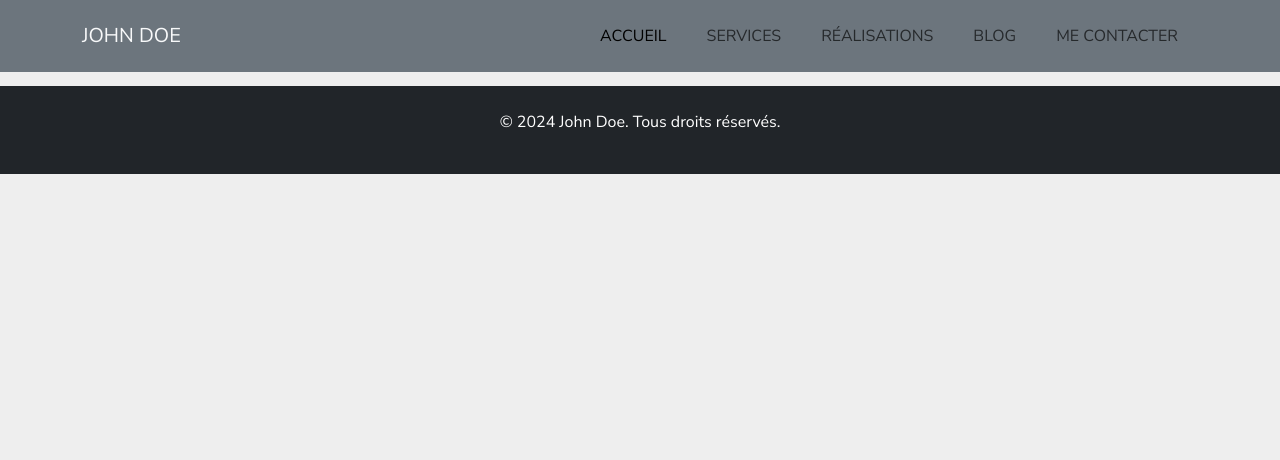
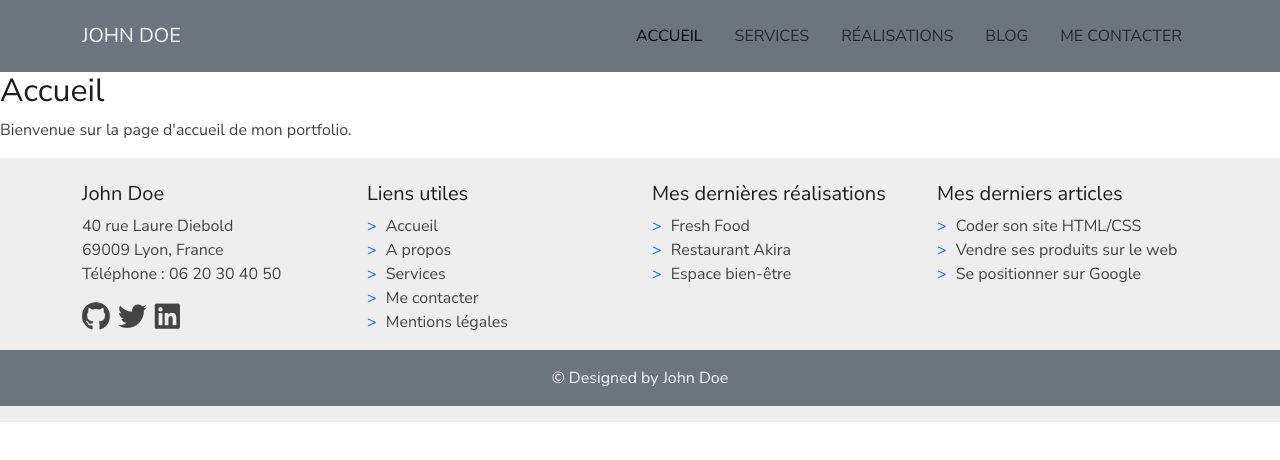
Before and after one commit to MonLucCo/CEF_Responsive-Design-CV-Online_Test-version, a React (Create React App) app in the folder cv-online/: page / in a window 1280 px wide. Shown: the top 460 px of the page. Built offline with nearby package versions, Linux system fonts and the light colour scheme.

Commit message:
Etape6__Réalisation du Footer et gestion des événément (Scroll Top). Correction du Header pour harmonisation de rendu et gestion des événements dans App. Modification de App pour harmonisation dans Main (Composant fonctionnel) des événéments

```diff
--- a/cv-online/src/App.js
+++ b/cv-online/src/App.js
@@ -1,5 +1,5 @@
-import React from 'react';
-import { BrowserRouter as Router, Routes, Route } from 'react-router-dom';
+import React, { useEffect } from 'react';
+import { BrowserRouter as Router, Routes, Route, useLocation } from 'react-router-dom';
 import Home from './pages/Home';
 import Services from './pages/Services';
 import Projects from './pages/Projects';
@@ -14,8 +14,69 @@ import './assets/styles/App.css';
 const App = () => {
   return (
     <Router>
+      <Main />
+    </Router>
+  );
+}
+
+const Main = () => {
+  const location = useLocation();
+
+  useEffect(() => {
+    const scrollTopButton = document.querySelector('.scroll-top');
+    const mainContent = document.querySelector('.main-content');
+    const header = document.querySelector('header');
+    const navbarToggler = document.querySelector('.navbar-toggler');
+    const navLinks = document.querySelectorAll('.nav-link');
+
+    const handleScroll = () => {
+      if (window.scrollY > 100) {
+        scrollTopButton.classList.remove('d-none');
+      } else {
+        scrollTopButton.classList.add('d-none');
+      }
+    };
+
+    const setPaddingTop = () => {
+      const headerHeight = header.offsetHeight;
+      mainContent.style.paddingTop = `${headerHeight}px`;
+    };
+
+    const closeNavbar = (event) => {
+      const navbarCollapse = document.querySelector('.navbar-collapse');
+      const targetPath = event.currentTarget.getAttribute('href');
+      if (navbarCollapse.classList.contains('show')) {
+        navbarToggler.click();
+      }
+      if (location.pathname !== targetPath) {
+        window.scrollTo({ top: 0, behavior: 'smooth' });
+      }
+    };
+
+    document.addEventListener('scroll', handleScroll);
+    window.addEventListener('resize', setPaddingTop);
+
+    navLinks.forEach(link => {
+      link.addEventListener('click', closeNavbar);
+    });
+
+    setPaddingTop();
+
+    scrollTopButton.addEventListener('click', () => {
+      window.scrollTo({ top: 0, behavior: 'smooth' });
+    });
+
+    return () => {
+      document.removeEventListener('scroll', handleScroll);
+      window.removeEventListener('resize', setPaddingTop);
+      navLinks.forEach(link => { link.removeEventListener('click', closeNavbar); });
+    };
+  }, []);
+
+  return (
+    <>
       <Header />
-      <main className="container">
+      <main className="main-content">
         <Routes>
           <Route path="/" element={<Home />} />
           <Route path="/services" element={<Services />} />
@@ -27,7 +88,7 @@ const App = () => {
         </Routes>
       </main>
       <Footer />
-    </Router>
+    </>
   );
 };
 
--- a/cv-online/src/assets/styles/App.css
+++ b/cv-online/src/assets/styles/App.css
@@ -1,5 +1,5 @@
 body {
-    background-color: var(--background-color);
+    /* background-color: var(--background-color); */
     color: var(--text-color);
     font-family: 'Nunito Sans', sans-serif;
 }
@@ -21,3 +21,8 @@ strong {
 .btn-primary {
     background-color: var(--primary-color);
 }
+
+.main-content {
+    /* Le padding-top sera défini dynamiquement par JavaScript */
+    padding-top: 0;
+}
--- /dev/null
+++ b/cv-online/src/assets/styles/Footer.css
@@ -0,0 +1,42 @@
+.footer {
+    background-color: var(--background-color);
+}
+
+.footer .fab {
+    /* Augmenter la taille des icônes */
+    font-size: 1.8rem;
+    /* Couleur sombre pour les icônes */
+    color: var(--text-color);
+}
+
+.footer .fab:hover {
+    color: var(--link-hover--light);
+}
+
+.custom-list li::before {
+    content: "> ";
+    /* Utiliser la couleur primaire */
+    color: var(--primary-color);
+    margin-right: 5px;
+}
+
+.custom-link {
+    /* Utiliser la couleur des titres */
+    color: var(--titre-color);
+    /* Pas de souligné sur les liens */
+    text-decoration: none;
+}
+
+.custom-link:hover {
+    /* Souligner les liens au survol */
+    text-decoration: underline;
+}
+
+.scroll-top {
+    background-color: var(--backgroung-color--btn-scroll-top);
+}
+
+.scroll-top:hover {
+    background-color: var(--link-hover);
+    color: var(--text-color);
+}
--- a/cv-online/src/assets/styles/variables.css
+++ b/cv-online/src/assets/styles/variables.css
@@ -11,4 +11,8 @@
     --primary-color: #0d6efd;
     /* Effet survol d'un lien */
     --link-hover: rgba(255, 255, 255, 0.8);
+    --link-hover--light: rgba(, , , 0.8);
+
+    /* Couleur spécifique Bouton Scroll-Up*/
+    --backgroung-color--btn-scroll-top: #298eff;
 }
--- a/cv-online/src/components/Footer.jsx
+++ b/cv-online/src/components/Footer.jsx
@@ -1,10 +1,58 @@
 import React from 'react';
+import { Link } from 'react-router-dom';
+import '../assets/styles/Footer.css';
 
 const Footer = () => {
     return (
-        <footer className="bg-dark text-white py-4">
-            <div className="container text-center">
-                <p>&copy; 2024 John Doe. Tous droits réservés.</p>
+        <footer className="footer py-3">
+            <div className="container">
+                <div className="row">
+                    <div className="col-12 col-md-6 col-lg-3 pt-2">
+                        <h5>John Doe</h5>
+                        <p>40 rue Laure Diebold<br />69009 Lyon, France<br />Téléphone : 06 20 30 40 50</p>
+                        <a href="https://github.com/github-john-doe" target="_blank" rel="noopener noreferrer nofollow" className="me-2">
+                            <i className="fab fa-github"></i>
+                        </a>
+                        <a href="https://twitter.com/johndoe" target="_blank" rel="noopener noreferrer nofollow" className="me-2">
+                            <i className="fab fa-twitter"></i>
+                        </a>
+                        <a href="https://linkedin.com/in/johndoe123" target="_blank" rel="noopener noreferrer nofollow">
+                            <i className="fab fa-linkedin"></i>
+                        </a>
+                    </div>
+                    <div className="col-12 col-md-6 col-lg-3 pt-2">
+                        <h5>Liens utiles</h5>
+                        <ul className="list-unstyled custom-list">
+                            <li><Link to="/" className="custom-link">Accueil</Link></li>
+                            <li><Link to="/about" className="custom-link">A propos</Link></li>
+                            <li><Link to="/services" className="custom-link">Services</Link></li>
+                            <li><Link to="/contact" className="custom-link">Me contacter</Link></li>
+                            <li><Link to="/legal-notice" className="custom-link">Mentions légales</Link></li>
+                        </ul>
+                    </div>
+                    <div className="col-12 col-md-6 col-lg-3 pt-2">
+                        <h5>Mes dernières réalisations</h5>
+                        <ul className="list-unstyled custom-list">
+                            <li><Link to="/projects/fresh-food" className="custom-link">Fresh Food</Link></li>
+                            <li><Link to="/projects/akira" className="custom-link">Restaurant Akira</Link></li>
+                            <li><Link to="/projects/wellness" className="custom-link">Espace bien-être</Link></li>
+                        </ul>
+                    </div>
+                    <div className="col-12 col-md-6 col-lg-3 pt-2">
+                        <h5>Mes derniers articles</h5>
+                        <ul className="list-unstyled custom-list">
+                            <li><Link to="/blog/html-css" className="custom-link">Coder son site HTML/CSS</Link></li>
+                            <li><Link to="/blog/sell-products" className="custom-link">Vendre ses produits sur le web</Link></li>
+                            <li><Link to="/blog/google-ranking" className="custom-link">Se positionner sur Google</Link></li>
+                        </ul>
+                    </div>
+                </div>
+            </div>
+            <div className="bg-secondary text-center text-light py-2">
+                <p className='mb-0 py-2'>&copy; Designed by John Doe</p>
+                <button className="btn scroll-top d-none mt-2">
+                    <i className="fas fa-angles-up me-2"></i>Retour en haut
+                </button>
             </div>
         </footer>
     );
--- a/cv-online/src/components/Header.jsx
+++ b/cv-online/src/components/Header.jsx
@@ -4,37 +4,37 @@ import '../assets/styles/Header.css';
 
 const Header = () => {
     return (
-        <header>
-            <nav className="navbar navbar-expand-lg bg-secondary text-light text-uppercase fixed-top" id="mainNav">
-                <div className="container">
+        <header className="header bg-secondary fixed-top">
+            <div className="container">
+                <nav className="navbar navbar-expand-lg text-uppercase">
                     <Link className="navbar-brand text-light" to="/">John Doe</Link>
                     <button
-                        className="navbar-toggler text-uppercase font-weight-bold bg-primary text-white rounded"
+                        className="navbar-toggler font-weight-bold text-light"
                         type="button" data-bs-toggle="collapse" data-bs-target="#navbarResponsive"
                         aria-controls="navbarResponsive" aria-expanded="false" aria-label="Toggle navigation">
                         <i className="fas fa-bars"></i>
                     </button>
                     <div className="collapse navbar-collapse" id="navbarResponsive">
                         <ul className="navbar-nav ms-auto">
-                            <li className="nav-item mx-0 mx-lg-1">
-                                <NavLink className="nav-link py-3 px-0 px-lg-3 rounded" to="/">Accueil</NavLink>
+                            <li className="nav-item">
+                                <NavLink className="nav-link py-3 px-2 px-md-3" to="/">Accueil</NavLink>
                             </li>
-                            <li className="nav-item mx-0 mx-lg-1">
-                                <NavLink className="nav-link py-3 px-0 px-lg-3 rounded" to="/services">Services</NavLink>
+                            <li className="nav-item">
+                                <NavLink className="nav-link py-3 px-2 px-md-3" to="/services">Services</NavLink>
                             </li>
-                            <li className="nav-item mx-0 mx-lg-1">
-                                <NavLink className="nav-link py-3 px-0 px-lg-3 rounded" to="/projects">Réalisations</NavLink>
+                            <li className="nav-item">
+                                <NavLink className="nav-link py-3 px-2 px-md-3" to="/projects">Réalisations</NavLink>
                             </li>
-                            <li className="nav-item mx-0 mx-lg-1">
-                                <NavLink className="nav-link py-3 px-0 px-lg-3 rounded" to="/blog">Blog</NavLink>
+                            <li className="nav-item">
+                                <NavLink className="nav-link py-3 px-2 px-md-3" to="/blog">Blog</NavLink>
                             </li>
-                            <li className="nav-item mx-0 mx-lg-1">
-                                <NavLink className="nav-link py-3 px-0 px-lg-3 rounded" to="/contact">Me contacter</NavLink>
+                            <li className="nav-item">
+                                <NavLink className="nav-link py-3 px-2 px-md-3" to="/contact">Me contacter</NavLink>
                             </li>
                         </ul>
                     </div>
-                </div>
-            </nav>
+                </nav>
+            </div>
         </header>
     );
 };
```
